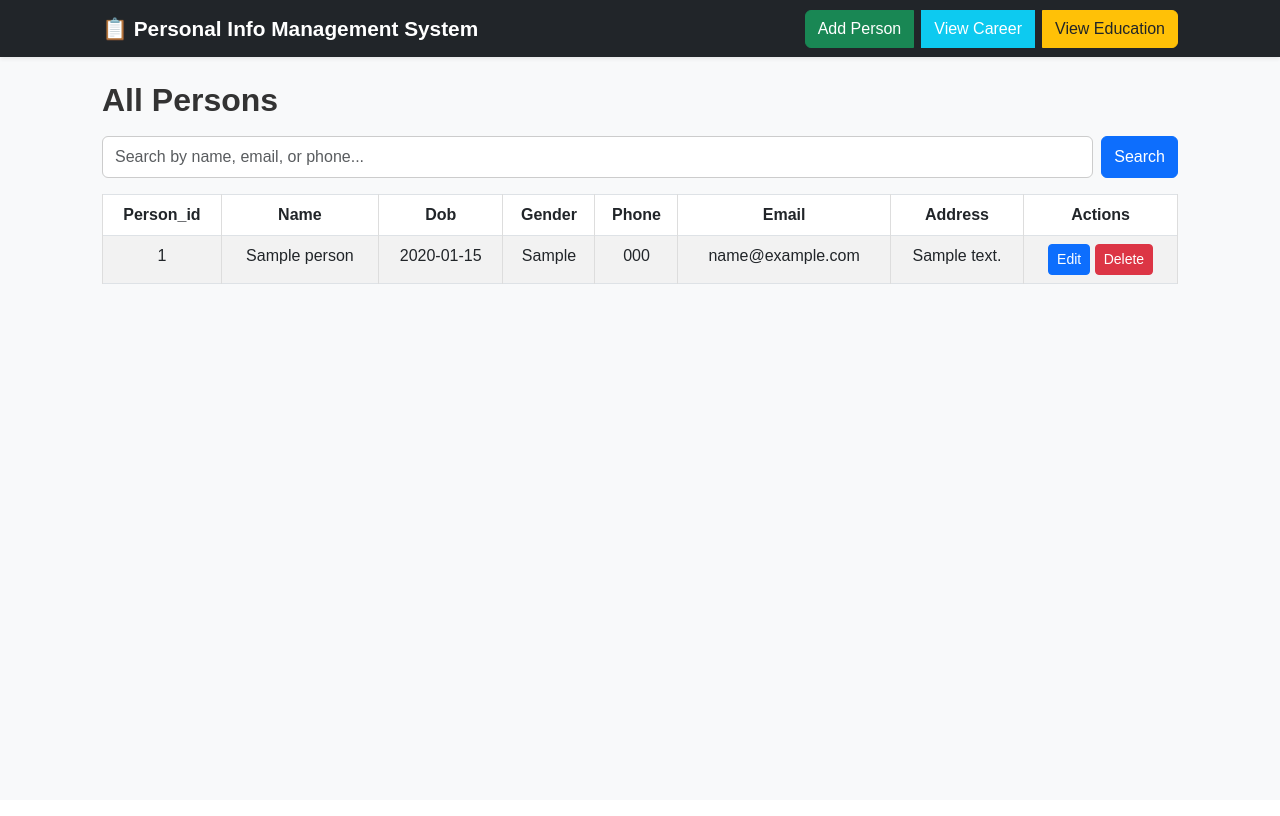
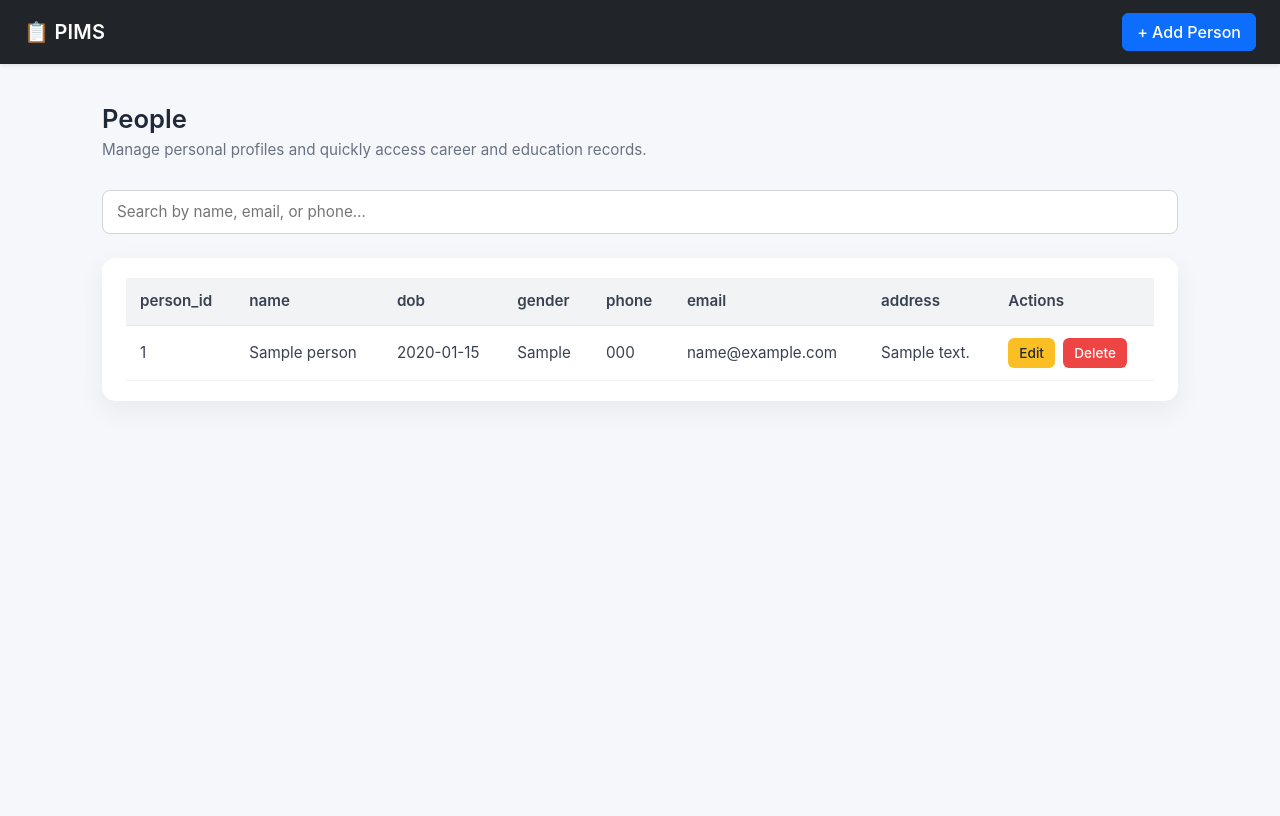
Before and after one commit to ananyascodehq/personal-info-management, a Flask app: page / in a window 1280 px wide. Before the commit the page ends 284 px from the top, so only its background shows below. Run offline with Flask 3, Linux system fonts and the light colour scheme; tables that the repository leaves empty hold one stand-in row (values such as "Sample post").

Commit message:
UI cleanup and template improvements

```diff
--- a/static/style.css
+++ b/static/style.css
@@ -1,144 +1,260 @@
-/* -------------------------
-   GENERAL PAGE LAYOUT
--------------------------- */
+/* =========================
+   GLOBAL RESET & BASE
+========================= */
+
+* {
+  box-sizing: border-box;
+}
+
 body {
-  font-family: "Poppins", Arial, sans-serif;
+  font-family: "Inter", "Poppins", system-ui, -apple-system, BlinkMacSystemFont, sans-serif;
   background-color: #f5f7fa;
+  color: #212529;
   margin: 0;
   min-height: 100vh;
 }
 
-/* Center the main container only when needed */
+/* Limit content width for readability */
 .container {
   max-width: 1100px;
 }
 
-/* -------------------------
-   NAVBAR STYLING
--------------------------- */
+/* =========================
+   APP SHELL
+========================= */
+
+.app-content {
+  background-color: #f5f7fa;
+  min-height: calc(100vh - 64px);
+}
+
+/* =========================
+   NAVBAR
+========================= */
+
 .navbar {
-  box-shadow: 0 2px 10px rgba(0, 0, 0, 0.08);
+  height: 64px;
 }
 
 .navbar-brand {
-  font-size: 1.3rem;
+  font-size: 1.25rem;
   font-weight: 600;
+  letter-spacing: 0.2px;
 }
 
-.navbar .btn {
+.navbar .btn-primary {
+  font-weight: 500;
+  border-radius: 6px;
+  padding: 6px 14px;
+}
+
+/* =========================
+   PAGE HEADERS
+========================= */
+
+.page-title {
+  font-size: 1.6rem;
+  font-weight: 600;
+  color: #1f2937;
+  margin-bottom: 0.25rem;
+}
+
+.page-subtitle {
+  font-size: 0.95rem;
+  color: #6b7280;
+  margin-bottom: 1.75rem;
+}
+
+/* =========================
+   FLASH MESSAGES
+========================= */
+
+.alert {
+  border-radius: 10px;
+  font-size: 0.95rem;
+  border: none;
+}
+
+.alert-success {
+  background-color: #e6f4ea;
+  color: #1e7e34;
+}
+
+.alert-danger {
+  background-color: #fdecea;
+  color: #b02a37;
+}
+
+.alert-info {
+  background-color: #e7f3ff;
+  color: #084298;
+}
+
+/* =========================
+   CARDS / PANELS
+========================= */
+
+.panel {
+  background-color: #ffffff;
+  border-radius: 14px;
+  padding: 24px 28px;
+  box-shadow: 0 10px 30px rgba(0, 0, 0, 0.06);
+  margin-bottom: 24px;
+}
+
+/* =========================
+   SEARCH BAR
+========================= */
+
+.search-bar {
+  display: flex;
+  gap: 10px;
+  margin-bottom: 24px;
+}
+
+.search-bar input {
+  flex: 1;
+  border-radius: 8px;
+  border: 1px solid #d1d5db;
+  padding: 10px 14px;
+  font-size: 0.95rem;
+}
+
+.search-bar input:focus {
+  outline: none;
+  border-color: #2563eb;
+  box-shadow: 0 0 0 2px rgba(37, 99, 235, 0.15);
+}
+
+/* =========================
+   TABLES
+========================= */
+
+.table-wrapper {
+  background-color: #ffffff;
+  border-radius: 14px;
+  padding: 20px 24px;
+  box-shadow: 0 10px 30px rgba(0, 0, 0, 0.06);
+}
+
+table {
+  width: 100%;
+  border-collapse: separate;
+  border-spacing: 0;
+  font-size: 0.95rem;
+}
+
+table thead {
+  background-color: #f1f3f5;
+}
+
+table th {
+  padding: 12px 14px;
+  text-align: left;
+  font-weight: 600;
+  color: #374151;
+  border-bottom: 1px solid #e5e7eb;
+}
+
+table td {
+  padding: 12px 14px;
+  border-bottom: 1px solid #f1f1f1;
+  color: #374151;
+}
+
+table tbody tr:hover {
+  background-color: #f9fafb;
+}
+
+/* =========================
+   ACTION BUTTONS
+========================= */
+
+.btn {
   border-radius: 6px;
   font-weight: 500;
 }
 
-/* -------------------------
-   FLASH MESSAGES
--------------------------- */
-.alert {
+.btn-sm {
+  padding: 4px 10px;
+  font-size: 0.85rem;
+}
+
+.edit-btn {
+  background-color: #fbbf24;
+  color: #1f2937;
+}
+
+.edit-btn:hover {
+  background-color: #f59e0b;
+  color: #1f2937;
+}
+
+.delete-btn {
+  background-color: #ef4444;
+  color: #ffffff;
+}
+
+.delete-btn:hover {
+  background-color: #dc2626;
+}
+
+/* =========================
+   EMPTY STATES
+========================= */
+
+.empty-state {
+  background-color: #ffffff;
+  border-radius: 16px;
+  padding: 60px 40px;
+  text-align: center;
+  box-shadow: 0 12px 35px rgba(0, 0, 0, 0.06);
+}
+
+.empty-state h5 {
+  font-size: 1.1rem;
+  font-weight: 600;
+  margin-bottom: 8px;
+  color: #1f2937;
+}
+
+.empty-state p {
+  color: #6b7280;
+  font-size: 0.95rem;
+  margin-bottom: 20px;
+}
+
+/* =========================
+   FORMS
+========================= */
+
+form label {
+  font-weight: 500;
+  color: #374151;
+  margin-bottom: 6px;
+}
+
+form input,
+form select,
+form textarea {
   border-radius: 8px;
+  border: 1px solid #d1d5db;
+  padding: 10px 14px;
   font-size: 0.95rem;
 }
 
-.alert-info {
-  background-color: #dff6ff;
-  border: none;
+form input:focus,
+form select:focus,
+form textarea:focus {
+  outline: none;
+  border-color: #2563eb;
+  box-shadow: 0 0 0 2px rgba(37, 99, 235, 0.15);
 }
 
-/* -------------------------
-   PAGE HEADINGS
--------------------------- */
-h2 {
-  font-weight: 600;
-  color: #333;
-  text-align: left;
-  margin-bottom: 20px;
+/* =========================
+   UTILITY TWEAKS
+========================= */
+
+.text-muted {
+  color: #6b7280 !important;
 }
-
-/* -------------------------
-   SEARCH BAR
--------------------------- */
-form.d-flex input {
-  border-radius: 6px;
-  border: 1px solid #ccc;
-  padding: 8px 12px;
-}
-
-/* -------------------------
-   TABLE STYLING
--------------------------- */
-.table-container {
-  background-color: #fff;
-  padding: 25px 30px;
-  border-radius: 10px;
-  box-shadow: 0 8px 20px rgba(0, 0, 0, 0.08);
-}
-
-table {
-  width: 100%;
-  border-collapse: collapse;
-  background-color: white;
-}
-
-table thead {
-  background-color: #007BFF;
-  color: white;
-}
-
-table th,
-table td {
-  padding: 12px 15px;
-  text-align: center;
-  border: 1px solid #ddd;
-}
-
-table tbody tr:nth-child(even) {
-  background-color: #f9f9f9;
-}
-
-table th {
-  text-transform: capitalize;
-}
-
-/* -------------------------
-   BUTTONS (Edit/Delete)
--------------------------- */
-.edit-btn,
-.delete-btn {
-  padding: 6px 12px;
-  color: #fff;
-  text-decoration: none;
-  border-radius: 4px;
-  font-size: 0.9rem;
-  transition: background-color 0.3s ease;
-}
-
-.edit-btn {
-  background-color: #ffc107;
-}
-.edit-btn:hover {
-  background-color: #e0a800;
-}
-
-.delete-btn {
-  background-color: #dc3545;
-}
-.delete-btn:hover {
-  background-color: #c82333;
-}
-
-/* -------------------------
-   ADD BUTTON (Optional standalone)
--------------------------- */
-.add-btn {
-  display: inline-block;
-  margin-bottom: 15px;
-  padding: 10px 15px;
-  background-color: #28a745;
-  color: #fff;
-  text-decoration: none;
-  border-radius: 6px;
-  transition: background-color 0.3s ease;
-}
-
-.add-btn:hover {
-  background-color: #218838;
-}
--- a/templates/base.html
+++ b/templates/base.html
@@ -2,26 +2,31 @@
 <html lang="en">
 <head>
   <meta charset="UTF-8">
-    <title>Personal Info Management</title>
-    <link href="https://cdn.jsdelivr.net/npm/bootstrap@5.3.0/dist/css/bootstrap.min.css" rel="stylesheet">
+  <title>Personal Information Management System</title>
+
+  <!-- Bootstrap CSS -->
+  <link
+    href="https://cdn.jsdelivr.net/npm/bootstrap@5.3.0/dist/css/bootstrap.min.css"
+    rel="stylesheet"
+  >
+
+  <!-- Custom CSS -->
   <link rel="stylesheet" href="{{ url_for('static', filename='style.css') }}">
 </head>
-<body class="bg-light">
 
-<!-- 🌐 Navbar -->
-<nav class="navbar navbar-expand-lg navbar-dark bg-dark shadow-sm mb-4">
-  <div class="container">
-    <a class="navbar-brand fw-semibold" href="{{ url_for('index') }}">📋 Personal Info Management System</a>
-    <button class="navbar-toggler" type="button" data-bs-toggle="collapse" data-bs-target="#navbarNav">
-      <span class="navbar-toggler-icon"></span>
-    </button>
+<body>
 
-    <div class="collapse navbar-collapse justify-content-end" id="navbarNav">
-      <div class="btn-group" role="group">
-        <a class="btn btn-success me-2" href="{{ url_for('add_person') }}">Add Person</a>
-        <a class="btn btn-info me-2 text-white" href="{{ url_for('view_career') }}">View Career</a>
-        <a class="btn btn-warning text-dark" href="{{ url_for('view_education') }}">View Education</a>
-      </div>
+  <!-- 🔝 Top Navigation -->
+  <nav class="navbar navbar-dark bg-dark shadow-sm">
+    <div class="container-fluid px-4">
+      <a class="navbar-brand fw-semibold" href="{{ url_for('index') }}">
+        📋 PIMS
+      </a>
+
+      <div class="ms-auto">
+        <a class="btn btn-primary" href="{{ url_for('add_person') }}">
+          + Add Person
+        </a>
       </div>
     </div>
   </nav>
@@ -33,18 +38,29 @@
         {% for category, message in messages %}
           <div class="alert alert-{{ category }} alert-dismissible fade show" role="alert">
             {{ message }}
-          <button type="button" class="btn-close" data-bs-dismiss="alert" aria-label="Close"></button>
+            <button
+              type="button"
+              class="btn-close"
+              data-bs-dismiss="alert"
+              aria-label="Close"
+            ></button>
           </div>
         {% endfor %}
       {% endif %}
     {% endwith %}
   </div>
 
-<!-- 🧱 Main Page Content -->
-<div class="container my-4">
+  <!-- 🧱 Main App Content -->
+  <main class="app-content">
+    <div class="container py-4">
       {% block content %}{% endblock %}
     </div>
+  </main>
 
-<script src="https://cdn.jsdelivr.net/npm/bootstrap@5.3.0/dist/js/bootstrap.bundle.min.js"></script>
+  <!-- Bootstrap JS -->
+  <script
+    src="https://cdn.jsdelivr.net/npm/bootstrap@5.3.0/dist/js/bootstrap.bundle.min.js"
+  ></script>
+
 </body>
 </html>
--- a/templates/index.html
+++ b/templates/index.html
@@ -1,31 +1,48 @@
-{% extends 'base.html' %} {% block content %}
-<h2 class="mb-3">All Persons</h2>
+{% extends 'base.html' %}
+{% block content %}
 
-<!-- 🔍 Search Form -->
-<form method="GET" action="/" class="mb-3 d-flex gap-2">
+<!-- 📄 Page Header -->
+<div class="mb-4">
+  <h1 class="page-title">People</h1>
+  <p class="page-subtitle">
+    Manage personal profiles and quickly access career and education records.
+  </p>
+</div>
+
+<!-- 🔍 Search -->
+<form method="GET" action="{{ url_for('index') }}" class="search-bar">
   <input
     type="text"
     name="q"
-    class="form-control"
-    placeholder="Search by name, email, or phone..."
+    placeholder="Search by name, email, or phone…"
     value="{{ search_query }}"
   />
-  <button type="submit" class="btn btn-primary">Search</button>
   {% if search_query %}
-  <a href="{{ url_for('index') }}" class="btn btn-secondary">Clear</a>
+    <a href="{{ url_for('index') }}" class="btn btn-outline-secondary">
+      Clear
+    </a>
   {% endif %}
 </form>
 
 {% if is_empty %}
-<div class="alert alert-info text-center p-4 rounded">
-  <h5>📌 No matching records found.</h5>
+
+<!-- 🌱 Empty State -->
+<div class="empty-state">
+  <h5>No people found</h5>
   <p>
-    Try adjusting your search or
-    <a href="{{ url_for('add_person') }}">add a new person</a>.
+    Start by adding a person to manage their profile, career, and education
+    information in one place.
   </p>
+  <a href="{{ url_for('add_person') }}" class="btn btn-primary">
+    + Add your first person
+  </a>
 </div>
+
 {% else %}
-<table class="table table-bordered table-striped">
+
+<!-- 📋 People Table -->
+<div class="table-wrapper">
+  <table>
     <thead>
       <tr>
         {% for header in headers %}
@@ -43,18 +60,23 @@
         <td>
           <a
             href="{{ url_for('update_person', id=row[0]) }}"
-          class="btn btn-sm btn-primary"
-          >Edit</a
+            class="btn btn-sm edit-btn me-1"
           >
+            Edit
+          </a>
           <a
             href="{{ url_for('delete_person', id=row[0]) }}"
-          class="btn btn-sm btn-danger"
-          onclick="return confirm('Are you sure you want to delete this record?');"
-          >Delete</a
+            class="btn btn-sm delete-btn"
+            onclick="return confirm('Are you sure you want to delete this person?');"
           >
+            Delete
+          </a>
         </td>
       </tr>
       {% endfor %}
     </tbody>
   </table>
-{% endif %} {% endblock %}
+</div>
+
+{% endif %}
+{% endblock %}
```
Also changed, not shown: templates/view_career.html (+49 -9 lines), templates/view_education.html (+48 -8 lines). Lines whose indentation alone changed are shown as unchanged.
